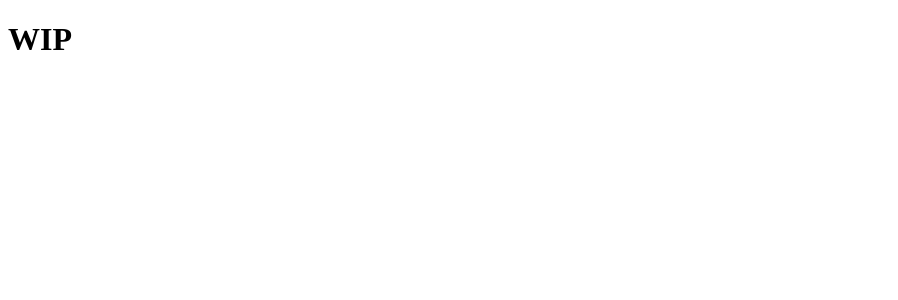
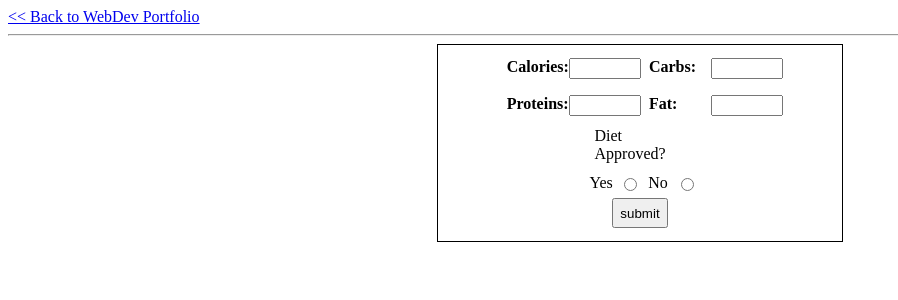
Before and after one commit to KyanJeuring/NHLStendenPortfolio, a PHP site: the page made by WebDev/Week3/Nutrient List/index.php in a window 1280 px wide. Before the commit the part shown is almost empty. Shown: the top 300 px of the page, without its empty margins (0-898 px from the left). Run offline with PHP 8.4, Linux system fonts and the light colour scheme.

Commit message:
2024W38D18f

```diff
--- a/WebDev/Week1/Example 1/index.html
+++ b/WebDev/Week1/Example 1/index.html
@@ -8,6 +8,8 @@
     <link rel="stylesheet" href="./style.css" type="text/css">
 </head>
 <body>
+    <a href="../../../WebDev.html">&#60;&#60; Back to WebDev Portfolio</a>
+    <hr>
     <h1>Tourist Information Amsterdam</h1>
     <div>
     <p>Amsterdam, the Netherlands' capital, is one of the world's best hangout spots7 a place where you can
--- a/WebDev/Week1/Example 2/index.html
+++ b/WebDev/Week1/Example 2/index.html
@@ -8,6 +8,8 @@
     <link rel="stylesheet" href="./style.css" type="text/css">
 </head>
 <body>
+    <a href="../../../WebDev.html">&#60;&#60; Back to WebDev Portfolio</a>
+    <hr>
     <h1>Tourist Information Amsterdam</h1>
     <div>
     <p>Amsterdam, the Netherlands' capital, is one of the world's best hangout spots7 a place where you can
--- a/WebDev/Week1/Example 3/index.html
+++ b/WebDev/Week1/Example 3/index.html
@@ -8,6 +8,8 @@
     <link rel="stylesheet" href="./style.css" type="text/css">
 </head>
 <body>
+    <a href="../../../WebDev.html">&#60;&#60; Back to WebDev Portfolio</a>
+    <hr>
     <div>
     <h1>Tourist Information Amsterdam</h1>
     <p>Amsterdam, the Netherlands' capital, is one of the world's best hangout spots7 a place where you can
--- a/WebDev/Week1/FindTheMistakes/index.php
+++ b/WebDev/Week1/FindTheMistakes/index.php
@@ -6,6 +6,8 @@
 <link rel="icon" type="image/x-icon" href="../../../Assets/favicon.ico">
 </head>
 <body>
+    <a href="../../../WebDev.html">&#60;&#60; Back to WebDev Portfolio</a>
+    <hr>
     <?php
         /* Your name Today’s date*/
         echo "<h1>Califoria Occuptional Guide</h1>";
--- a/WebDev/Week1/NumSets/index.php
+++ b/WebDev/Week1/NumSets/index.php
@@ -7,6 +7,8 @@
     <link rel="icon" type="image/x-icon" href="../../../Assets/favicon.ico">
 </head>
 <body>
+    <a href="../../../WebDev.html">&#60;&#60; Back to WebDev Portfolio</a>
+    <hr>
     <?php
         $set1 = [6, 4, 4, 1];
         $result1 = (6-1)*4+4 ;
--- a/WebDev/Week1/VanWinteren/index.php
+++ b/WebDev/Week1/VanWinteren/index.php
@@ -7,6 +7,8 @@
     <link rel="icon" type="image/x-icon" href="../../../Assets/favicon.ico">
 </head>
 <body>
+    <a href="../../../WebDev.html">&#60;&#60; Back to WebDev Portfolio</a>
+    <hr>
     <?php
     $name = "Van Winteren";
     $vanWinteren_age = 33;
--- a/WebDev/Week1/VarSwitch/index.php
+++ b/WebDev/Week1/VarSwitch/index.php
@@ -7,6 +7,8 @@
     <link rel="icon" type="image/x-icon" href="../../../Assets/favicon.ico">
 </head>
 <body>
+    <a href="../../../WebDev.html">&#60;&#60; Back to WebDev Portfolio</a>
+    <hr>
     <?php
         $left = 5;
         $right = 7;
--- a/WebDev/Week1/demo/index.php
+++ b/WebDev/Week1/demo/index.php
@@ -8,6 +8,8 @@
     <link rel="stylesheet" href="style.css" type="text/css">
 </head>
 <body>
+    <a href="../../../WebDev.html">&#60;&#60; Back to WebDev Portfolio</a>
+    <hr>
     <div id="div1">
     <ul>
         <li><a href="./index.php">Home</a></li>
--- a/WebDev/Week2/DateCalculation/index.php
+++ b/WebDev/Week2/DateCalculation/index.php
@@ -7,7 +7,10 @@
     <link rel="icon" type="image/x-icon" href="../../../Assets/favicon.ico">
 </head>
 <body>
+    <a href="../../../WebDev.html">&#60;&#60; Back to WebDev Portfolio</a>
+    <hr>
     <?php
+    error_reporting(0);
         $date = 14062016;
         $day = ($date / 1000000) % 31;
         $month = ($date / 10000) % 100;
--- a/WebDev/Week2/GalleryWebsite/index.html
+++ b/WebDev/Week2/GalleryWebsite/index.html
@@ -8,6 +8,8 @@
     <link rel="stylesheet" href="./style.css" type="text/css">
 </head>
 <body>
+    <a href="../../../WebDev.html">&#60;&#60; Back to WebDev Portfolio</a>
+    <hr>
     <h1>Flex Gallery</h1>
     <div class="MainFlex">
         <div><h3>Item 1</h3></div>
--- a/WebDev/Week2/GradingTable/index.php
+++ b/WebDev/Week2/GradingTable/index.php
@@ -7,6 +7,8 @@
     <link rel="icon" type="image/x-icon" href="../../../Assets/favicon.ico">
 </head>
 <body>
+    <a href="../../../WebDev.html">&#60;&#60; Back to WebDev Portfolio</a>
+    <hr>
     <form action="index.php" METHOD="POST">
         <label for="grade">Grade:</label>
         <input style="width:50px;" type="number" name="grade">
--- a/WebDev/Week2/Mondriaan/index.html
+++ b/WebDev/Week2/Mondriaan/index.html
@@ -1,6 +1,5 @@
 <!DOCTYPE html>
 <html lang="en">
-
 <head>
     <meta charset="UTF-8">
     <meta name="viewport" content="width=device-width, initial-scale=1.0">
@@ -8,8 +7,9 @@
     <link rel="stylesheet" href="./style.css" type="text/css">
     <link rel="icon" type="image/x-icon" href="../../../Assets/favicon.ico">
 </head>
-
 <body>
+    <a href="../../../WebDev.html">&#60;&#60; Back to WebDev Portfolio</a>
+    <hr>
     <div class="MainDiv">
         <div id="d1"></div>
         <div id="d2"></div>
--- a/WebDev/Week2/Mondriaan/style.css
+++ b/WebDev/Week2/Mondriaan/style.css
@@ -6,7 +6,6 @@ body
 {
     margin: 0%;
 }
-
 .MainDiv
 {
     margin: 0 auto;
--- a/WebDev/Week3/Nutrient List/index.php
+++ b/WebDev/Week3/Nutrient List/index.php
@@ -5,11 +5,50 @@
     <meta name="viewport" content="width=device-width, initial-scale=1.0">
     <title>Nutrient List</title>
     <link rel="icon" type="image/x-icon" href="../../../Assets/favicon.ico">
+    <link rel="stylesheet" href="./style.css" type="text/css">
 </head>
 <body>
-    <h1>WIP</h1>
+    <a href="../../../WebDev.html">&#60;&#60; Back to WebDev Portfolio</a>
+    <hr>
+    <form action="./index.php" METHOD="POST">
+        <div id="d1">
+            <label for="calories"><strong>Calories:</strong></label>
+            <input type="number" name="calories" id="calories">
+            <label for="carbs"><strong>Carbs:</strong></label>
+            <input type="number" name="carbs" id="carbs">
+            <label for="protein"><strong>Proteins:</strong></label>
+            <input type="number" name="protein" id="protein">
+            <label for="fat"><strong>Fat:</strong></label>
+            <input type="number" name="fat" id="fat">
+        </div>
+            <div id="d2">
+            <p>Diet Approved?</p>
+            <label for="dietApproved">Yes</label>
+            <input type="radio" name="dietApproved" id="dietApproved" value=1>
+            <label for="dietApproved">No</label>
+            <input type="radio" name="dietApproved" id="dietApproved" value=0>
+            <input type="submit" name="submit" value="submit" id="submit">
+        </div>
+    </form>
     <?php
+        error_reporting(0);
+        function generateNutrientsList($calories, $carbs, $protein, $fat, $dietApproved)
+        {
+            echo "<table>";
+            echo "<tr class='tableBottomBorder'><th>Calories:</th><td>$calories kcal</td></tr>";
+            echo "<tr class='tableBottomBorder'><th>Carbs:</th><td>$carbs g</td></tr>";
+            echo "<tr class='tableBottomBorder'><th>Proteins:</th><td>$protein g</td></tr>";
+            echo "<tr class='tableBottomBorder'><th>Fat:</th><td>$fat g</td></tr>";
+            echo "<tr class='tableBottomBorder'><th>Diet status:</th><td>", ($dietApproved ? "Approved" : "Disapproved"), "</td></tr>";
+            echo "</table>";
+        }
 
+
+        if(isset($_POST["submit"]))
+        {
+            generateNutrientsList($_POST["calories"], $_POST["carbs"], $_POST["protein"], $_POST["fat"], $_POST["dietApproved"]);
+        }
     ?>
+    </table>
 </body>
 </html>
--- /dev/null
+++ b/WebDev/Week3/Nutrient List/style.css
@@ -0,0 +1,85 @@
+table
+{
+    margin: 0 auto;
+    margin-top: 2%;
+    width: 15%;
+    border-collapse: collapse;
+    justify-content: center;
+}
+
+th
+{
+    display: flex;
+    align-items: start;
+    margin: 2%;
+}
+
+td
+{
+    margin: 2%;
+}
+
+.tableBottomBorder
+{
+    border-bottom: 1px solid black;
+}
+
+form
+{
+    border: 1px solid black;
+    padding: 1%;
+    margin: 0 auto;
+    width: 30%;
+}
+
+form > #d1
+{
+    display: grid;
+    grid-template-columns: repeat(4, 1fr);
+    margin: 0 auto;
+    width: 75%;
+    row-gap: 1em;
+}
+
+form > #d1 > label
+{
+    display: flex;
+    justify-content: start;
+    width: 75%;
+}
+
+form > #d1 > input
+{
+    display: flex;
+    margin: 0 auto;
+    width: 90%;
+}
+
+form > #d2
+{
+    display: grid;
+    grid-template-columns: 1fr .2fr 1fr .2fr;
+    margin: 0 auto;
+    width: 30%;
+}
+
+form label
+{
+    margin: 0 auto;
+}
+
+form p
+{
+    margin: 0 auto;
+    padding: 10%;
+    grid-column: 1/5;
+}
+
+form #submit
+{
+    grid-column: 1/5;
+    margin: 0 auto;
+    margin-top: 5%;
+    padding: 5%;
+    width: 50%;
+}
--- a/WebDev/Week3/Video Store/index.php
+++ b/WebDev/Week3/Video Store/index.php
@@ -7,7 +7,8 @@
     <link rel="icon" type="image/x-icon" href="../../../Assets/favicon.ico">
 </head>
 <body>
-    <h1>WIP</h1>
+    <a href="../../../WebDev.html">&#60;&#60; Back to WebDev Portfolio</a>
+    <hr>
     <?php
 
     ?>
--- a/WebDev/Week3/WebsiteRecreation/index.html
+++ b/WebDev/Week3/WebsiteRecreation/index.html
@@ -8,6 +8,8 @@
     <link rel="icon" href="./assets/images/favicon-32x32.png" type="image/x-icon">
 </head>
 <body>
+    <a href="../../../WebDev.html">&#60;&#60; Back to WebDev Portfolio</a>
+    <hr>
     <div id="mainDiv">
         <img src="./assets/images/image-omelette.jpeg" alt="Omelette Image" id="omeletteImage">
         <h1>Simple Omelette Recipe</h1>
--- a/WebDev/Week3/WebsiteRecreation/style.css
+++ b/WebDev/Week3/WebsiteRecreation/style.css
@@ -27,7 +27,6 @@ body
     font-Family: "Outfit";
     font-weight: 400, 600, 700;
     font-size: 16px;
-    margin: 5%;
     background-color: var(--Stone100);
 }
 
@@ -38,6 +37,8 @@ body
     border-radius: var(--defaultBorderRadius);
     padding: 2%;
     margin: 0 auto;
+    margin-top: 5%;
+    margin-bottom: 5%;
     overflow-wrap: break-word;
 }
 
```
Also changed, not shown: WebDev/Week2/GalleryWebsite/style.css (+11 -0 lines), WebDev/Week3/Number Comparator/index.php (+6 -9 lines).
